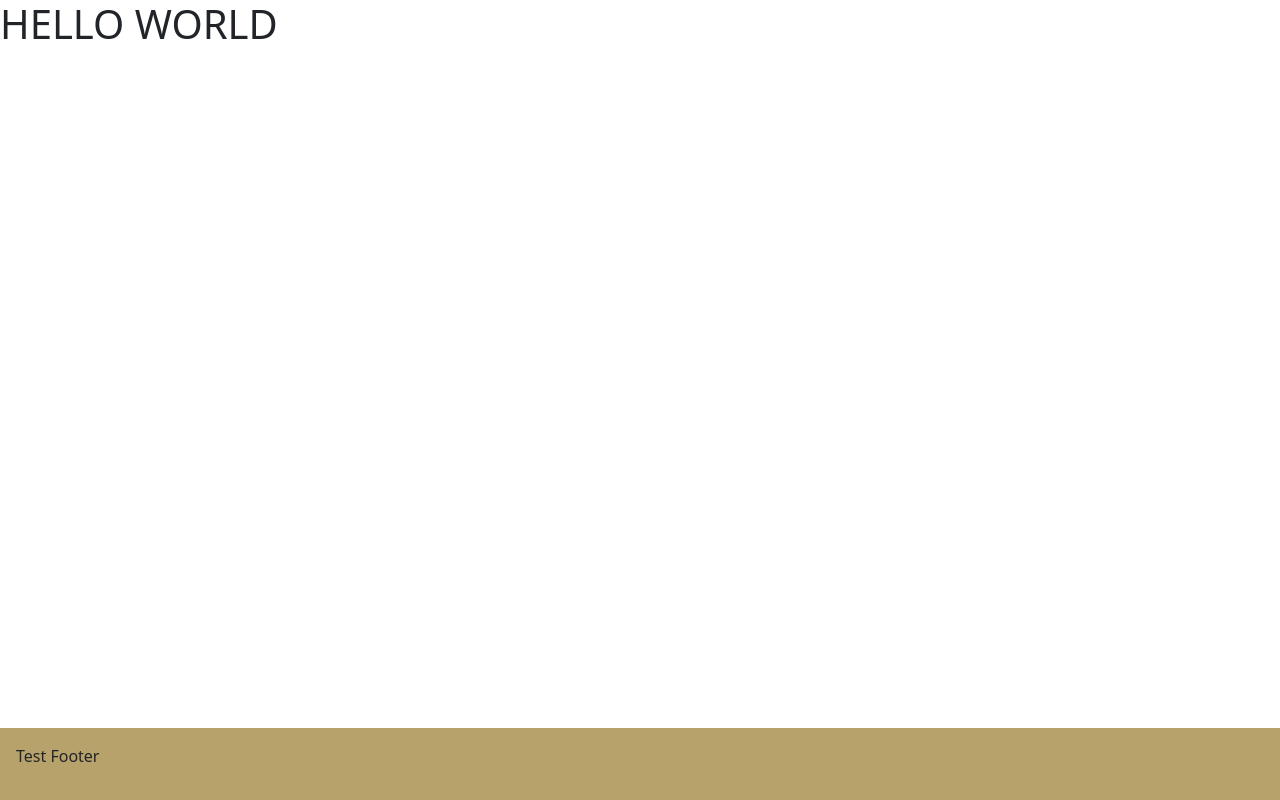
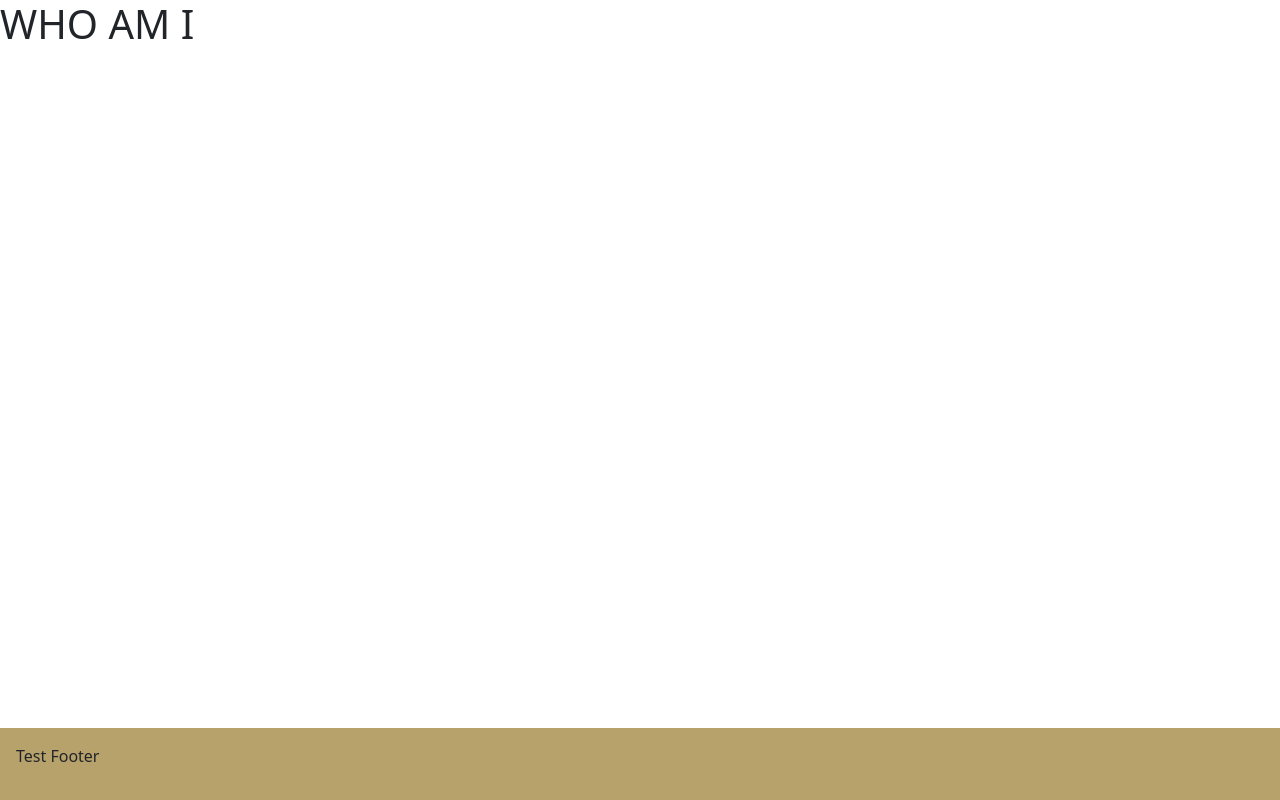
Before and after one commit to miguelxosorio/hello-there, a React (Create React App) app: page / in a window 1280 px wide. Built offline with nearby package versions, Linux system fonts and the light colour scheme.

Commit message:
testing the rendering for About component

```diff
--- a/src/App.js
+++ b/src/App.js
@@ -1,11 +1,14 @@
 import React from 'react';
+import About from './components/About';
 
 function App() {
   return (
     // Put Container here
-    <div>
-      <h1> HELLO WORLD </h1>
-    </div>
+    <main>
+      <div>
+        <About />
+      </div>
+    </main>
   );
 }
 
--- /dev/null
+++ b/src/components/About/index.js
@@ -0,0 +1,11 @@
+import React from "react";
+
+function About() {
+    return (
+        <section>
+            <h1>WHO AM I</h1>
+        </section>
+    )
+}
+
+export default About;
```
